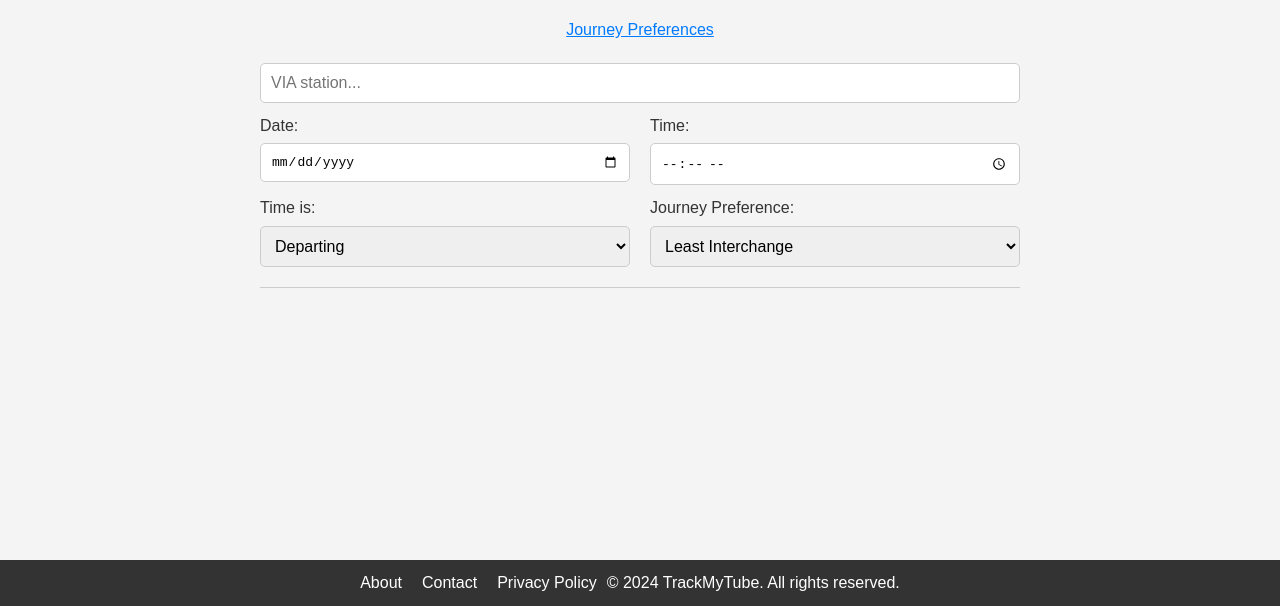
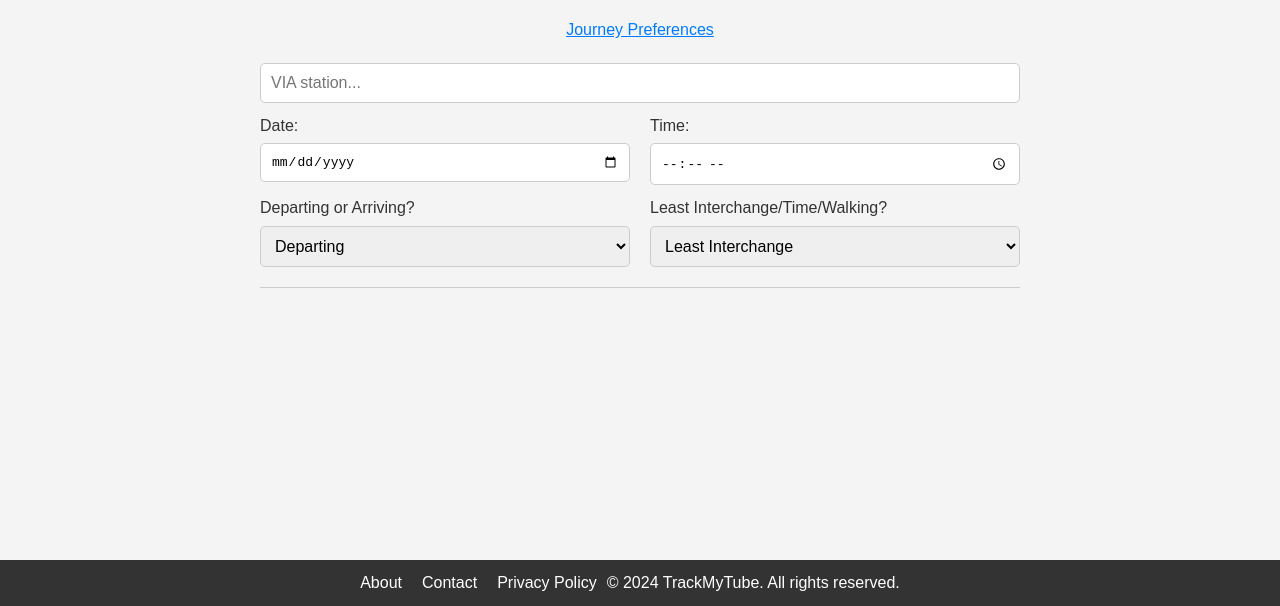
Before and after one commit to trackmytube/trackmytube.github.io, a website: page planner.html in a window 1280 px wide. Both pictures are taken after a click on the button "Journey Preferences". Shown: the part 194-800 px from the top of the page. Drawn offline with Linux system fonts and the light colour scheme; no server answers.

Commit message:
Updating some looks of the Journey Planner

```diff
--- a/planner.html
+++ b/planner.html
@@ -48,14 +48,14 @@
                 </div>
                 <div class="preferences-row">
                     <div class="input-group">
-                        <label for="time-is">Time is:</label>
+                        <label for="time-is">Departing or Arriving?</label>
                         <select id="time-is">
                             <option value="departing">Departing</option>
                             <option value="arriving">Arriving</option>
                         </select>
                     </div>
                     <div class="input-group">
-                        <label for="journey-preference">Journey Preference:</label>
+                        <label for="journey-preference">Least Interchange/Time/Walking?</label>
                         <select id="journey-preference">
                             <option value="leastinterchange">Least Interchange</option>
                             <option value="leasttime">Least Time</option>
```
